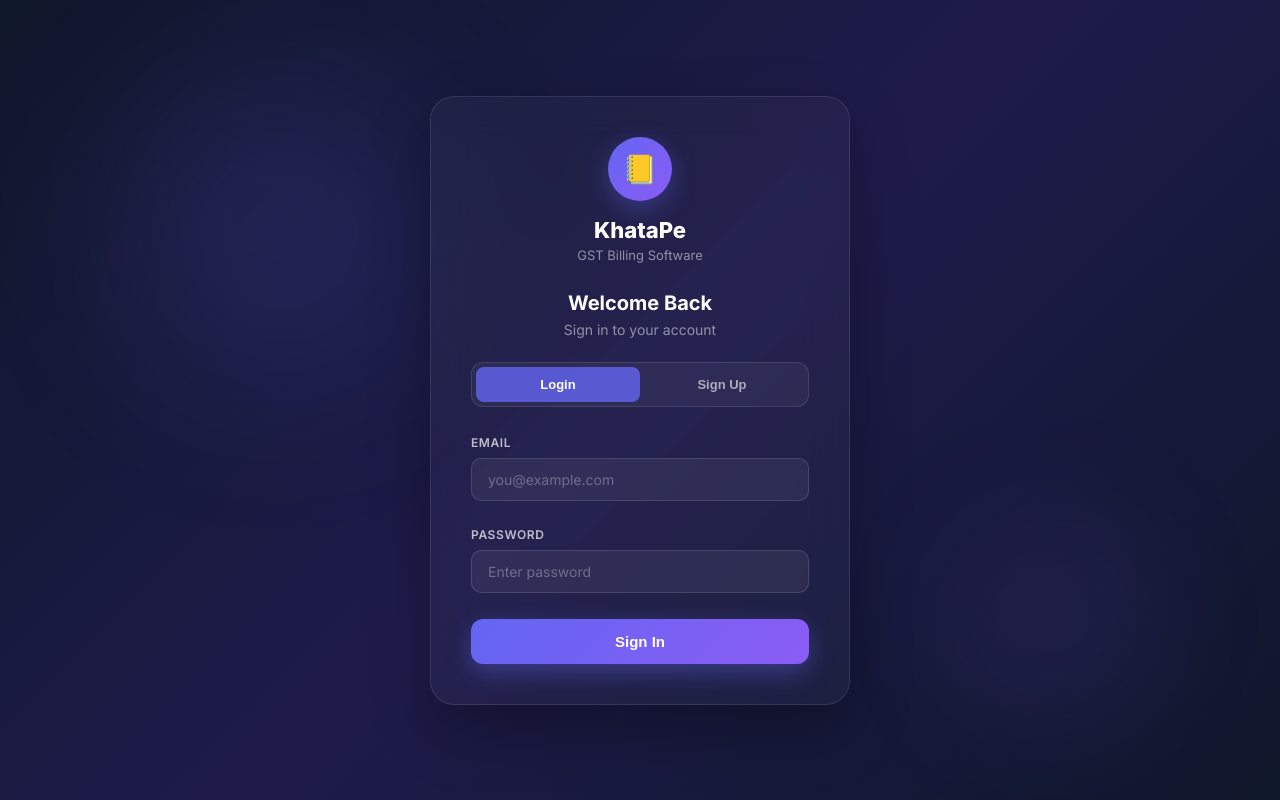
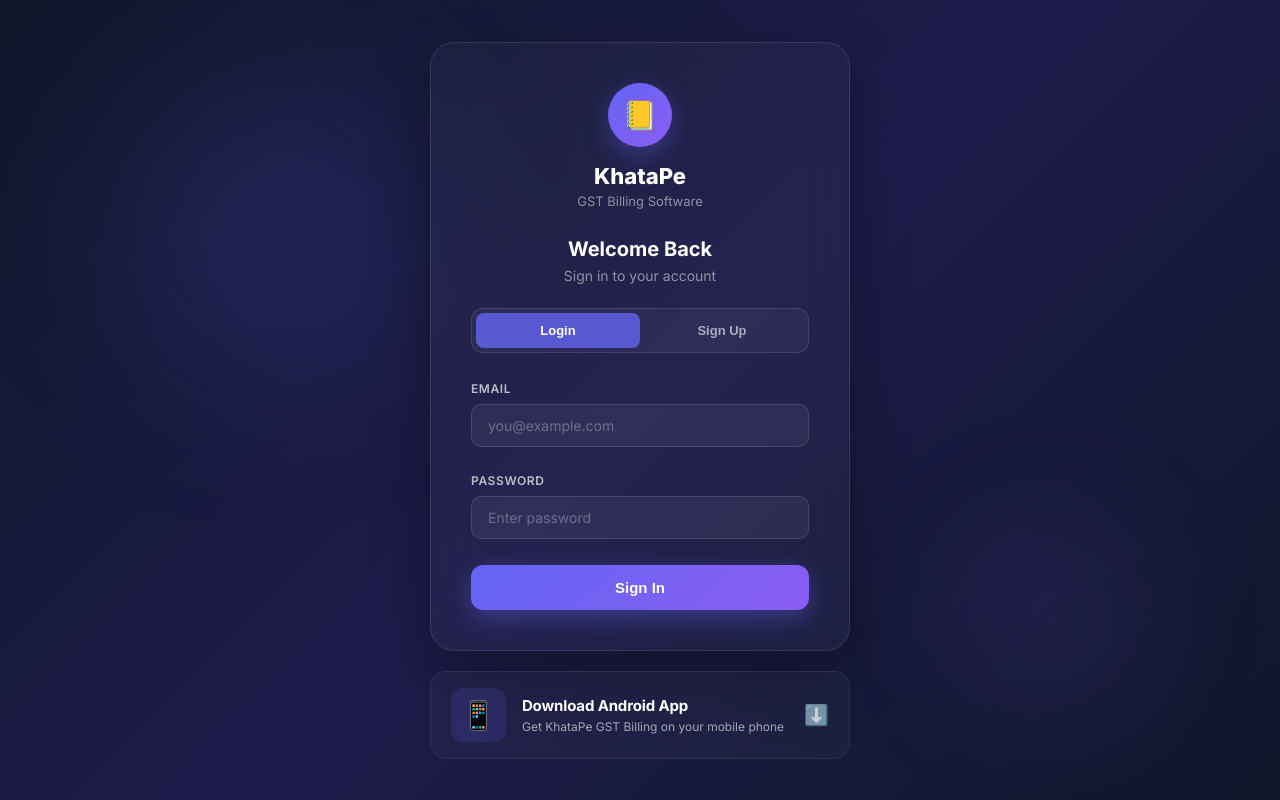
Before and after one commit to parthagoswamig/billibook, a React (Create React App) app: page / in a window 1280 px wide. Built offline with nearby package versions, Linux system fonts and the light colour scheme; no server answers.

Commit message:
Add Capacitor setup, Android platform, and APK download prompts

```diff
--- a/package.json
+++ b/package.json
@@ -3,6 +3,7 @@
   "version": "1.0.0",
   "private": true,
   "dependencies": {
+    "@capacitor/android": "^8.4.1",
     "@supabase/supabase-js": "^2.39.0",
     "react": "^18.2.0",
     "react-dom": "^18.2.0",
@@ -21,5 +22,9 @@
     "development": [
       "last 1 chrome version"
     ]
+  },
+  "devDependencies": {
+    "@capacitor/cli": "^8.4.1",
+    "@capacitor/core": "^8.4.1"
   }
 }
--- a/src/components/Auth.css
+++ b/src/components/Auth.css
@@ -238,3 +238,70 @@
 .auth-benefits, .auth-left {
   display: none; /* Spec rules require simple 420px card wrapper for auth layout */
 }
+
+/* APK Download Banner Style */
+.auth-apk-download {
+  width: 100%;
+  margin-top: 20px;
+}
+
+.apk-download-banner {
+  display: flex;
+  align-items: center;
+  gap: 16px;
+  background: rgba(255, 255, 255, 0.03);
+  border: 1px solid rgba(255, 255, 255, 0.08);
+  backdrop-filter: blur(10px);
+  border-radius: 16px;
+  padding: 16px 20px;
+  text-decoration: none;
+  color: white;
+  transition: all 0.2s ease-in-out;
+  cursor: pointer;
+}
+
+.apk-download-banner:hover {
+  background: rgba(255, 255, 255, 0.06);
+  border-color: rgba(99, 102, 241, 0.4);
+  transform: translateY(-2px);
+  box-shadow: 0 10px 25px rgba(99, 102, 241, 0.15);
+}
+
+.apk-icon {
+  font-size: 28px;
+  background: rgba(99, 102, 241, 0.15);
+  padding: 10px;
+  border-radius: 12px;
+  display: flex;
+  align-items: center;
+  justify-content: center;
+}
+
+.apk-text {
+  flex: 1;
+  display: flex;
+  flex-direction: column;
+  gap: 4px;
+}
+
+.apk-text strong {
+  font-size: 15px;
+  font-weight: 700;
+  letter-spacing: -0.01em;
+}
+
+.apk-text span {
+  font-size: 12px;
+  color: rgba(255, 255, 255, 0.6);
+}
+
+.apk-arrow {
+  font-size: 20px;
+  opacity: 0.8;
+  transition: transform 0.2s ease;
+}
+
+.apk-download-banner:hover .apk-arrow {
+  transform: translateY(2px);
+  opacity: 1;
+}
--- a/src/components/Auth.js
+++ b/src/components/Auth.js
@@ -108,6 +108,16 @@
             </button>
           </form>
         </div>
+        <div className="auth-apk-download">
+          <a href="/KhataPe.apk" download="KhataPe.apk" className="apk-download-banner">
+            <span className="apk-icon">📱</span>
+            <div className="apk-text">
+              <strong>Download Android App</strong>
+              <span>Get KhataPe GST Billing on your mobile phone</span>
+            </div>
+            <span className="apk-arrow">⬇️</span>
+          </a>
+        </div>
       </div>
     </div>
   );
--- a/src/components/Sidebar.js
+++ b/src/components/Sidebar.js
@@ -129,6 +129,9 @@
       </div>
 
       <div className="sidebar-footer-wrapper">
+        <a href="/KhataPe.apk" download="KhataPe.apk" className="sidebar-download-app-btn">
+          📱 Download App
+        </a>
         <button className="sidebar-logout" onClick={() => { onClose?.(); supabase?.auth.signOut(); }} type="button">
           🚪 Log out
         </button>
--- a/src/index.css
+++ b/src/index.css
@@ -223,6 +223,31 @@
   margin-top: auto;
   border-top: 1px solid #1E293B;
   padding: 12px;
+}
+
+.sidebar-download-app-btn {
+  width: 100%;
+  background: linear-gradient(135deg, #6366F1, #8B5CF6);
+  color: white;
+  border: none;
+  border-radius: var(--radius-sm);
+  padding: 10px;
+  font-size: 13px;
+  font-weight: 600;
+  text-decoration: none;
+  cursor: pointer;
+  transition: all 0.12s ease;
+  display: flex;
+  align-items: center;
+  justify-content: center;
+  gap: 8px;
+  margin-bottom: 8px;
+}
+
+.sidebar-download-app-btn:hover {
+  transform: translateY(-1px);
+  box-shadow: 0 4px 12px rgba(99, 102, 241, 0.3);
+  color: white;
 }
 
 .sidebar-logout {
```
Also changed, not shown: capacitor.config.ts (added, +9 -0 lines), 55 other files (tests, documents, lock files or other folders).
